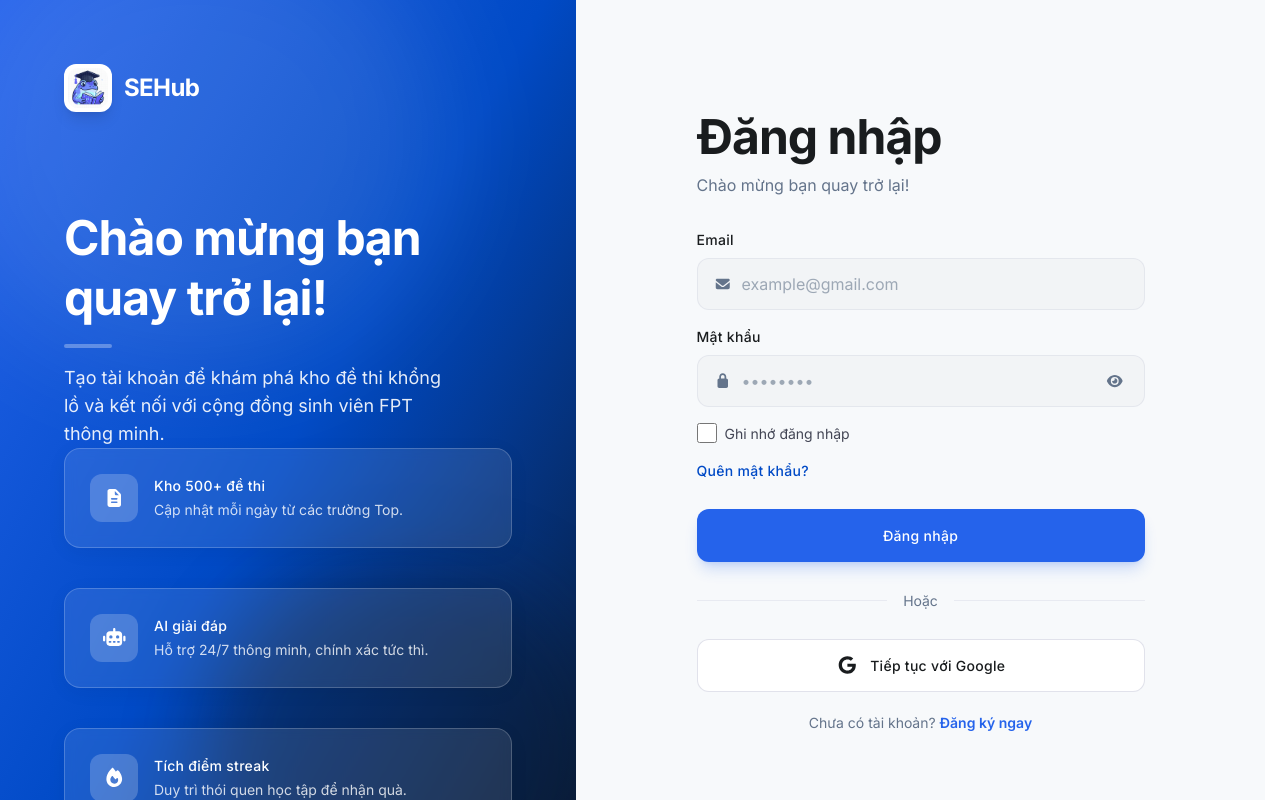
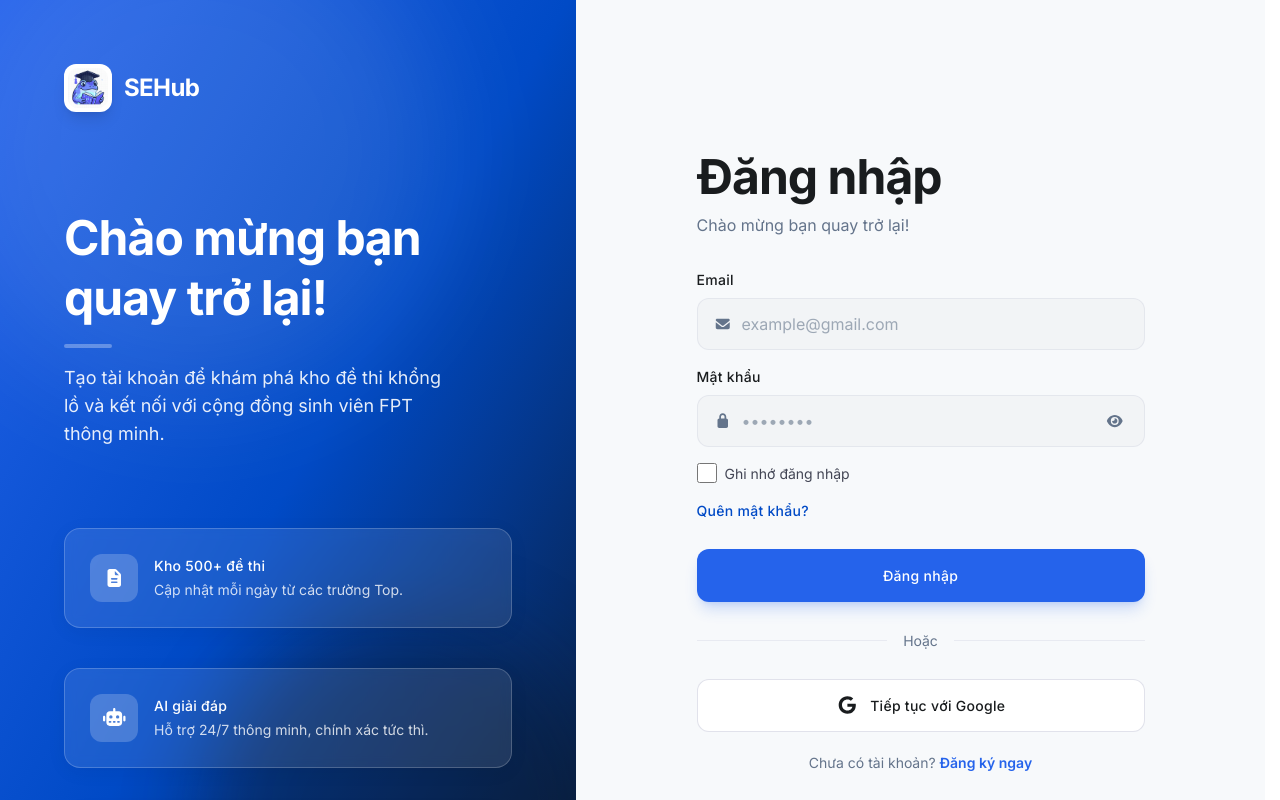
Before and after one commit to TAnhpika/SEHUB, a React (Vite) app in the folder fe/: page /login in a window 1280 px wide. Shown: the top 800 px of the page. Built offline with nearby package versions, Linux system fonts and the light colour scheme.

Commit message:
Enhance AuthBrandPanel styles with new layout classes for improved spacing and responsiveness; add styles for feature titles and panel footer.

```diff
--- a/fe/src/features/auth/AuthBrandPanel/AuthBrandPanel.module.css
+++ b/fe/src/features/auth/AuthBrandPanel/AuthBrandPanel.module.css
@@ -9,6 +9,21 @@
   padding: 4rem;
   overflow: hidden;
   background: var(--gradient-auth-brand);
+}
+
+.panel-spread {
+  justify-content: space-between;
+  gap: 2rem;
+}
+
+.content {
+  position: relative;
+  z-index: 1;
+  display: flex;
+  flex: 1;
+  flex-direction: column;
+  justify-content: center;
+  gap: 5rem;
 }
 
 .glow-top,
@@ -151,10 +166,24 @@
   letter-spacing: 0.02em;
 }
 
+.feature-title-upper {
+  font-weight: 700;
+  letter-spacing: 0.05em;
+}
+
 .feature-desc {
   font-size: 0.875rem;
   line-height: 1.43;
   color: rgba(255, 255, 255, 0.8);
+}
+
+.panel-footer {
+  position: relative;
+  z-index: 1;
+  margin: 0;
+  font-size: 0.875rem;
+  line-height: 1.43;
+  color: rgba(255, 255, 255, 0.4);
 }
 
 @media (max-width: 960px) {
@@ -162,6 +191,10 @@
     gap: 2.5rem;
     min-height: auto;
     padding: 2.5rem 1.5rem;
+  }
+
+  .content {
+    gap: 2.5rem;
   }
 
   .features {
```
